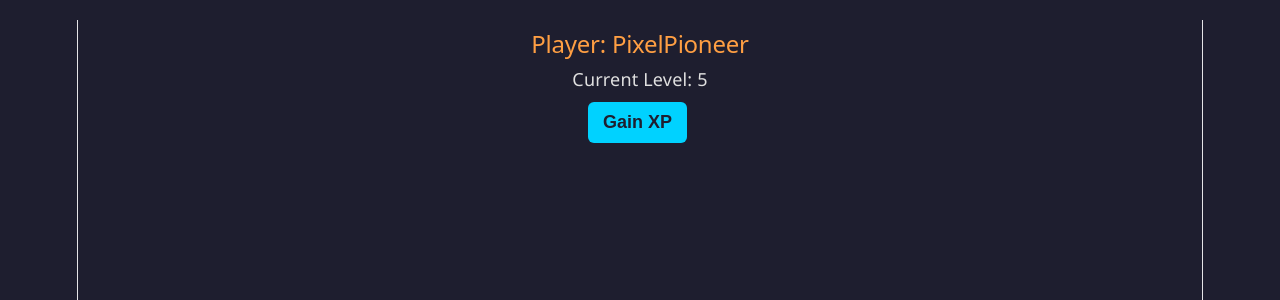
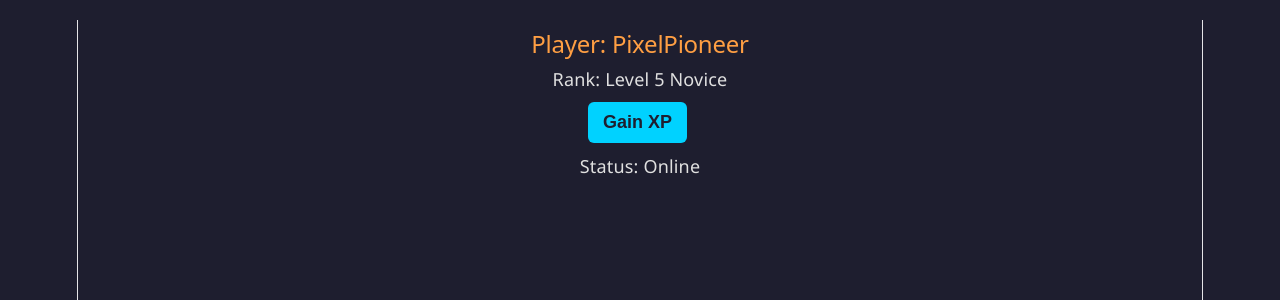
Before and after one commit to Moff0061/Workshop-Week-2-Workshop-1, a React (Vite) app in the folder tutorials/t02/: page / in a window 1280 px wide. Shown: the top 300 px of the page. Built offline with nearby package versions, Linux system fonts and the light colour scheme; the HTML template or start-up script is replaced by a standard one.

Commit message:
mastery invloved now

```diff
--- a/tutorials/t02/src/components/PlayerProfile.jsx
+++ b/tutorials/t02/src/components/PlayerProfile.jsx
@@ -1,5 +1,6 @@
 
 import { useState } from 'react';
+import { getPlayerRank } from '../untils/gameLogic';
 
 function PlayerProfile() {
     ///const player = { username: "PixelPioneer", level: 5, active: true };
@@ -17,11 +18,14 @@ function PlayerProfile() {
     };
 
     return (
+    <>
     <div className="profile-card">
         <h2>Player: {username}</h2>
-        <p>Current Level: {level}</p>
+        <p>Rank: {getPlayerRank(level)}</p>
         <button onClick={handleLevelUp}>Gain XP</button>
+        {active ? <p>Status: Online</p> : <p>Status: Offline</p>}
     </div>
+    </>
 );
 }
 
--- /dev/null
+++ b/tutorials/t02/src/untils/gameLogic.js
@@ -0,0 +1,7 @@
+export const getPlayerRank = (level) => {
+    let rank = "Novice";
+    if (level >= 6) rank = "Adept";
+    if (level >= 10) rank = "Master";
+
+    return `Level ${level} ${rank}`;
+};
```
